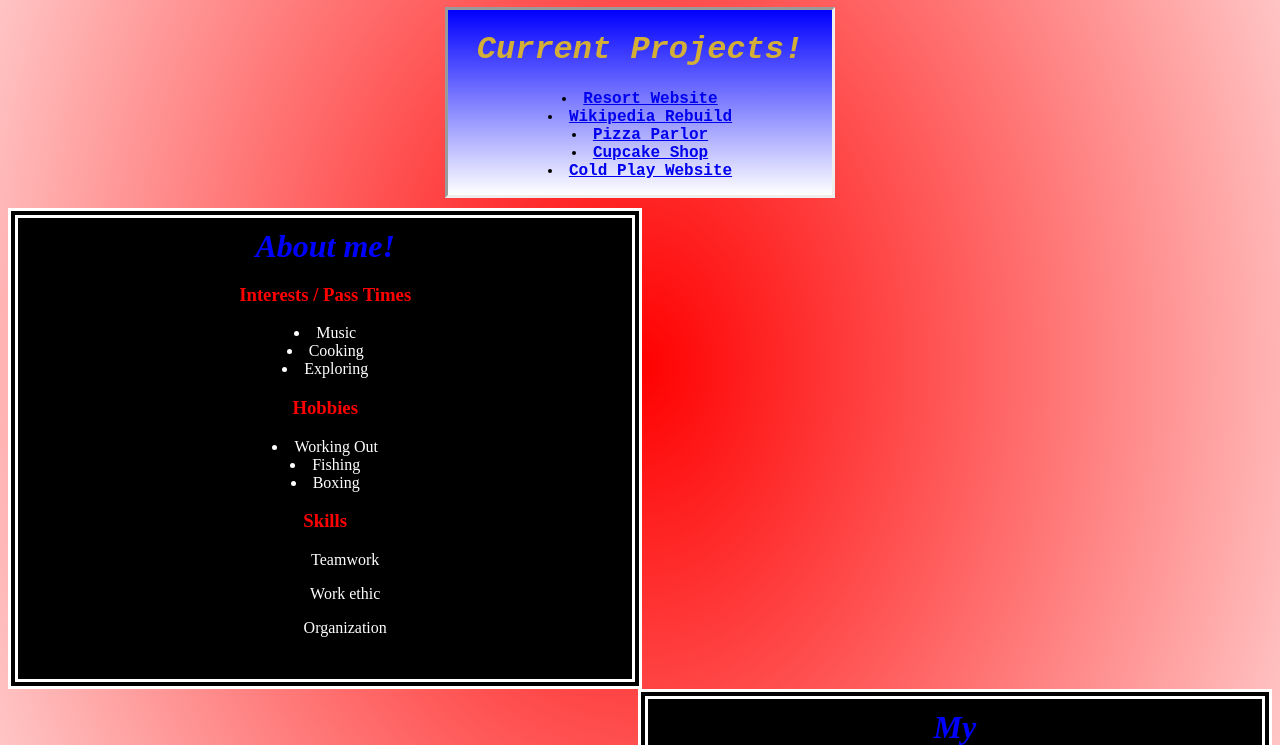
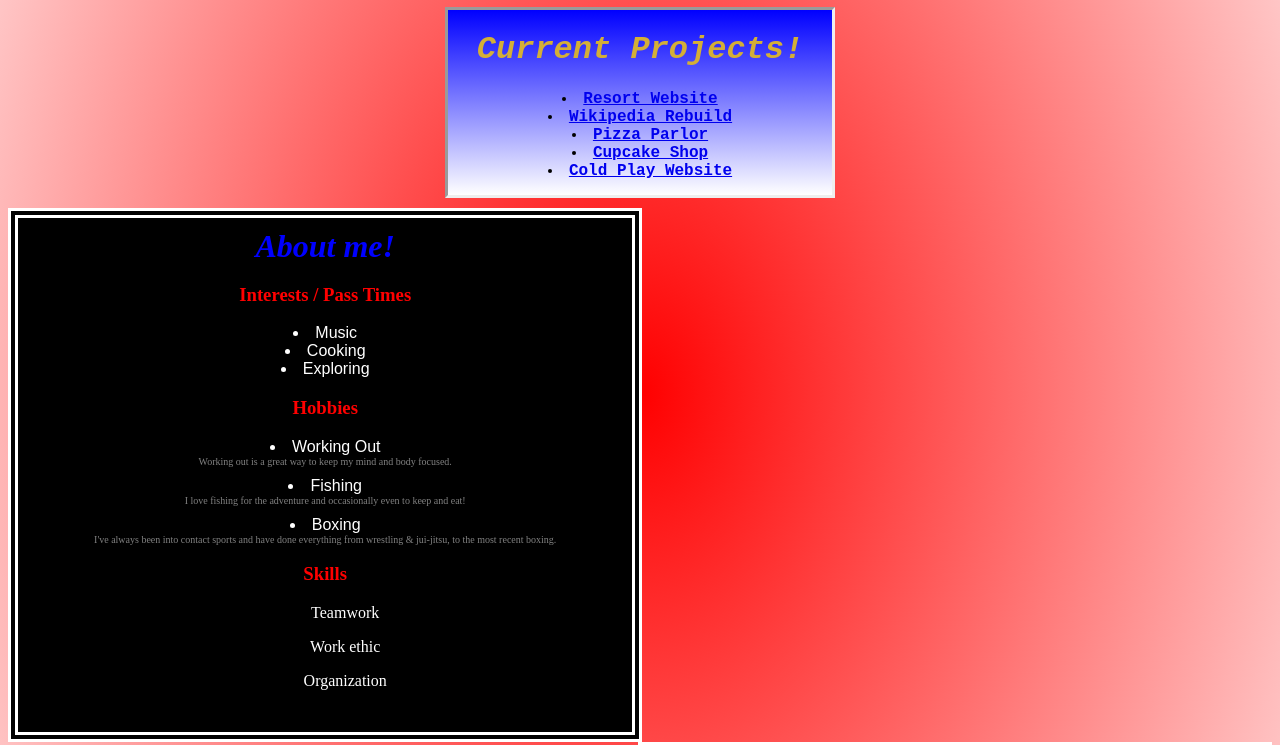
Before and after one commit to tdietzel/Html_Portfolio, a plain HTML site: page index.html in a window 1280 px wide. Shown: the part 492-1237 px from the top of the page. Drawn offline with Linux system fonts and the light colour scheme.

Commit message:
Add info to About Me.

```diff
--- a/css/styles.css
+++ b/css/styles.css
@@ -84,3 +84,9 @@ img {
 #enroll-pg {
     font-family:monospace;
 }
+.about-me li {
+    font-family:fantasy;
+}
+.about-me ul {
+    font-family: sans-serif;
+}
--- a/index.html
+++ b/index.html
@@ -28,8 +28,11 @@
             <li>Exploring</li>
             <h3 class="red">Hobbies</h3>
             <li>Working Out</li>
+            <p class="sub-text">Working out is a great way to keep my mind and body focused.</p>
             <li>Fishing</li>
+            <p class="sub-text">I love fishing for the adventure and occasionally even to keep and eat!</p>
             <li>Boxing</li>
+            <p class="sub-text">I've always been into contact sports and have done everything from wrestling & jui-jitsu, to the most recent boxing.</p>
             <h3 class="red">Skills</h3>
             <ol>Teamwork</ol>
             <ol>Work ethic</ol>
```
